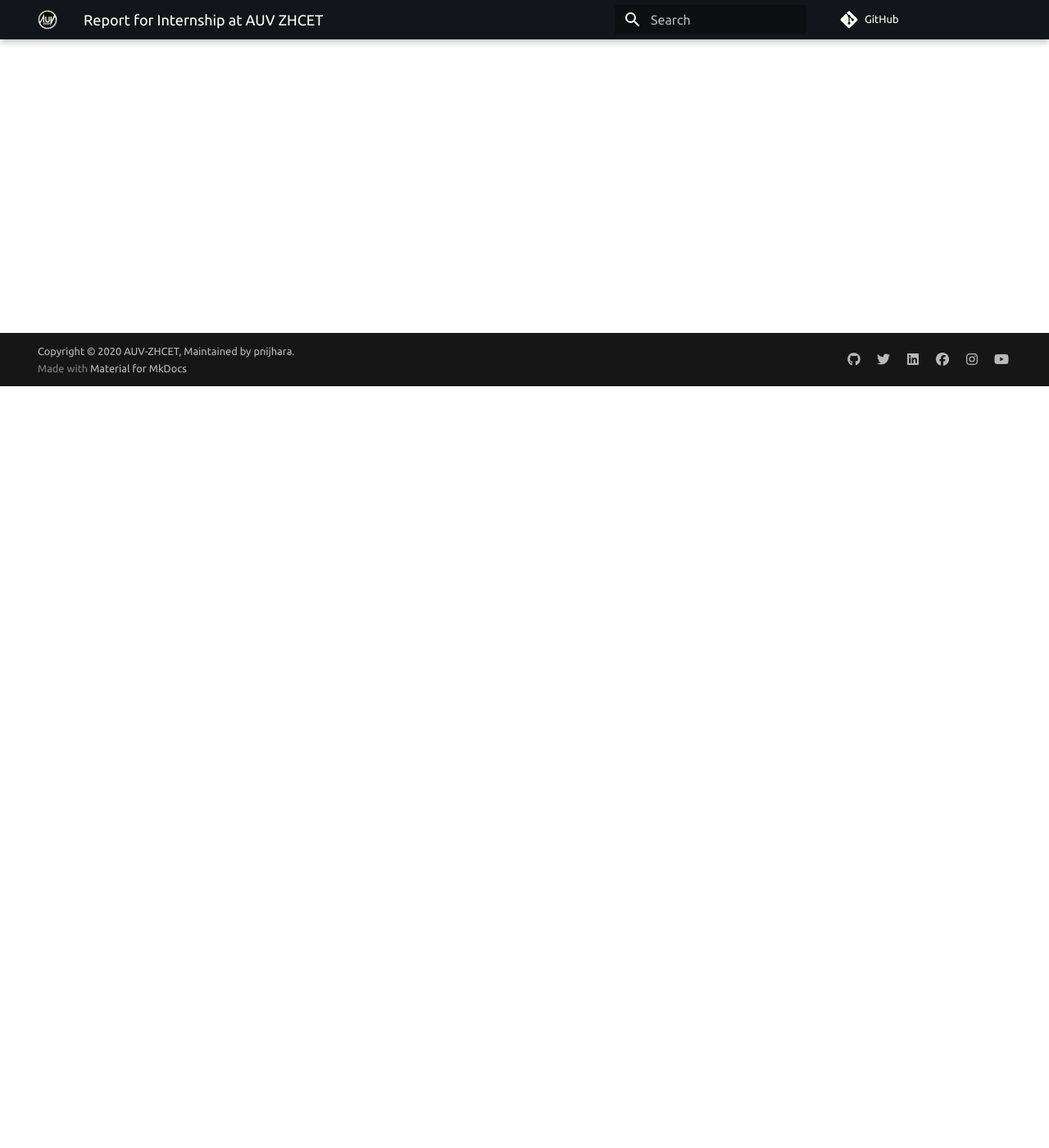
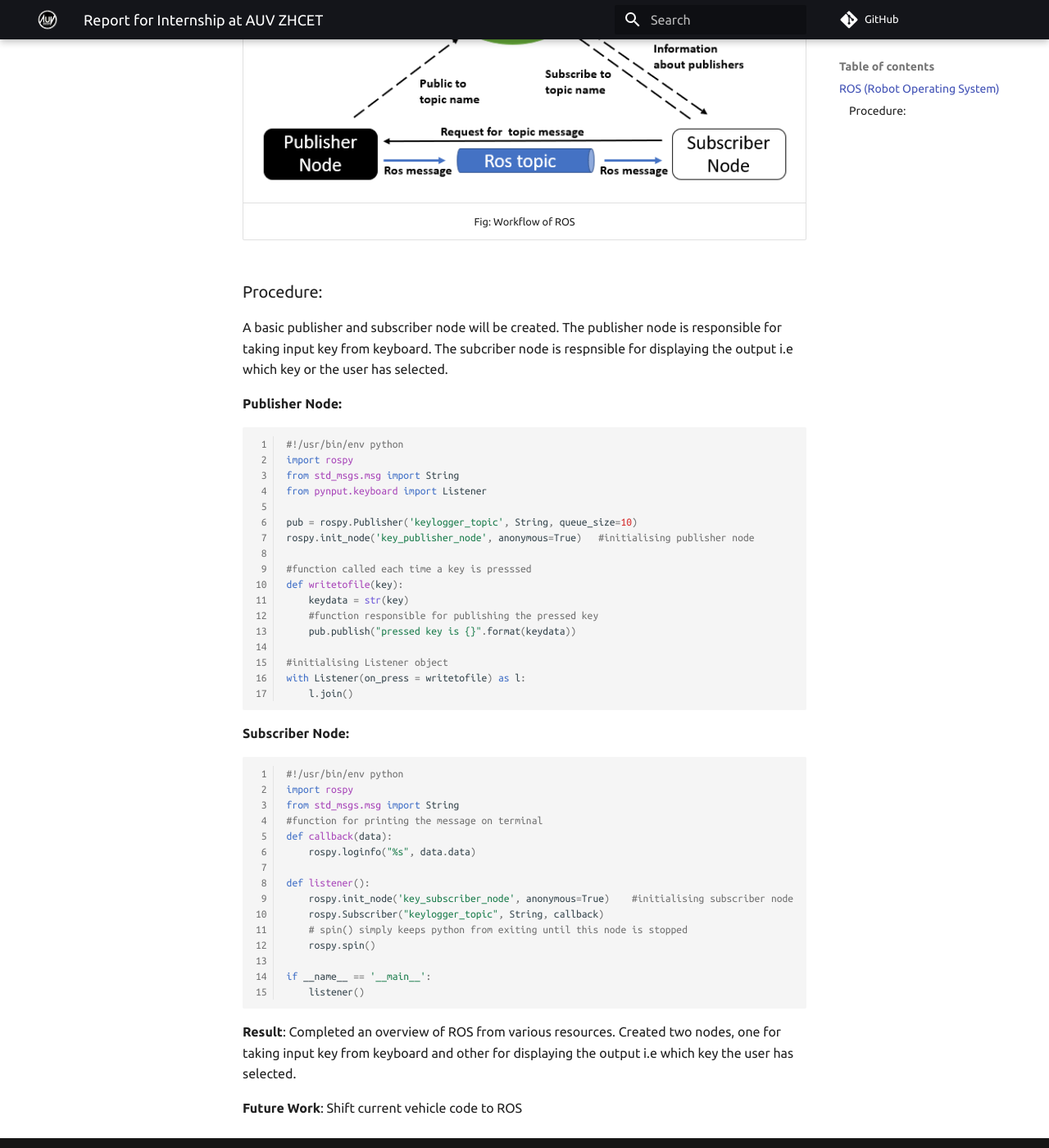
Before and after one commit to auvzhcet/Documentation, an MkDocs documentation site: the page built from docs/computer/student_Reports/shahab_2021.md, in a window 1280 px wide and 1400 px high, scrolled down 929 px. Shown: the whole window at 82% size. Built offline with MkDocs 1.6.1 and Material for MkDocs 9.7.7, drawn with Linux system fonts in a browser that asks for light colours; comment, search, counter and statistics services are not loaded; some of the changed text lies outside the part shown.

Commit message:
Update shahab_2021.md

````diff
--- a/docs/computer/student_Reports/shahab_2021.md
+++ b/docs/computer/student_Reports/shahab_2021.md
@@ -11,6 +11,8 @@ Duration: 1 July - 7 August 2021
  - [ROS tutorials](http://wiki.ros.org/ROS/Tutorials)
  - [ROS tutorials for beginners](https://www.youtube.com/playlist?list=PLk51HrKSBQ8-jTgD0qgRp1vmQeVSJ5SQC)
  - [ROS tutorials python - Beginners](https://www.youtube.com/playlist?list=PLAjUtIp46jDcQb-MgFLpGqskm9iB5xfoP)
+
+ **Tech/Software used**: Ubuntu 20.04/ ROS Noetic
 
  ### Summary:
 Robot Operating System (ROS) is an open-source robotics middleware suite. Although ROS is not an operating system but a collection of software frameworks for robot software development. It is responsible for handling the communication between programs in a distributed system.There are various parts of ROS such as topics, nodes, services etc.
@@ -26,3 +28,55 @@ Nodes are at the center of ROS programming, as most ROS client code is in the fo
 
 **Services:**
 A service represents an action that a node can take which will have a single result. Nodes advertise services and call services from one another.
+
+| ![Workflow](static/shahab_2021.png) |
+| :---: |
+| Fig: Workflow of ROS |
+
+
+### Procedure:
+A basic publisher and subscriber node will be created. The publisher node is responsible for taking input key from keyboard. The subcriber node is respnsible for displaying the output i.e which key or the user has selected.
+
+**Publisher Node:**
+```
+#!/usr/bin/env python
+import rospy
+from std_msgs.msg import String
+from pynput.keyboard import Listener
+
+pub = rospy.Publisher('keylogger_topic', String, queue_size=10)
+rospy.init_node('key_publisher_node', anonymous=True)   #initialising publisher node
+
+#function called each time a key is presssed
+def writetofile(key):
+    keydata = str(key)
+    #function responsible for publishing the pressed key
+    pub.publish("pressed key is {}".format(keydata))
+
+#initialising Listener object
+with Listener(on_press = writetofile) as l:
+    l.join()
+```
+
+**Subscriber Node:**
+```
+#!/usr/bin/env python
+import rospy
+from std_msgs.msg import String
+#function for printing the message on terminal
+def callback(data):
+    rospy.loginfo("%s", data.data)
+
+def listener():
+    rospy.init_node('key_subscriber_node', anonymous=True)    #initialising subscriber node
+    rospy.Subscriber("keylogger_topic", String, callback)
+    # spin() simply keeps python from exiting until this node is stopped
+    rospy.spin()
+
+if __name__ == '__main__':
+    listener()
+```
+
+**Result**: Completed an overview of ROS from various resources. Created two nodes, one for taking input key from keyboard and other for displaying the output i.e which key the user has selected.
+
+**Future Work**: Shift current vehicle code to ROS
````
